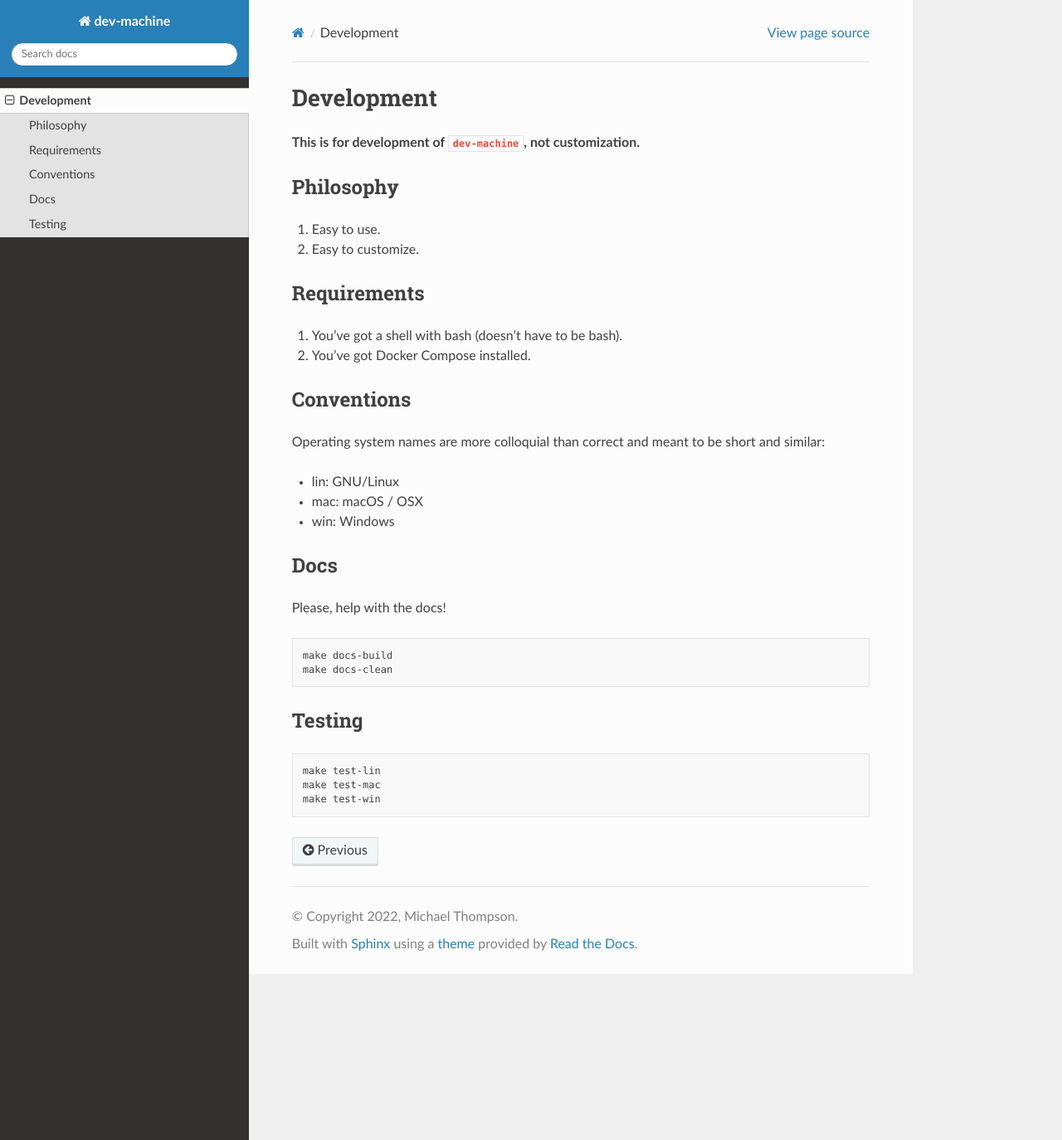
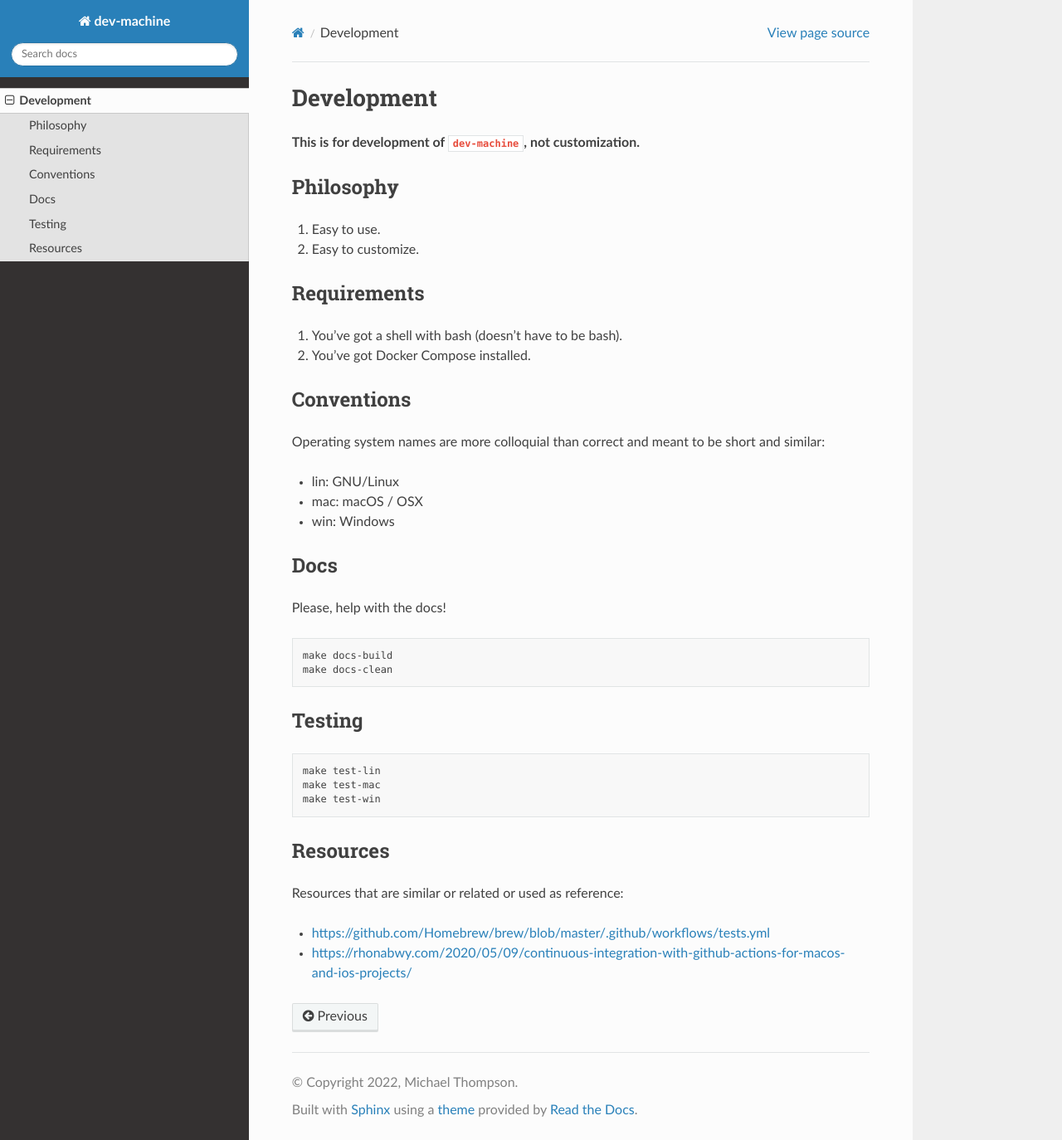
Before and after one commit to ActionScripted/dev-machine, a Sphinx documentation site: the page built from docs/development/index.md, in a window 1280 px wide and 1374 px high. Shown: the whole window at 83% size. Built offline with Sphinx 7.4.7 and the Read the Docs theme 2.0.0, drawn with Linux system fonts in a browser that asks for light colours.

Commit message:
adding resources

````diff
--- a/docs/development/index.md
+++ b/docs/development/index.md
@@ -44,3 +44,10 @@ make test-lin
 make test-mac
 make test-win
 ```
+
+## Resources
+
+Resources that are similar or related or used as reference:
+
+* <https://github.com/Homebrew/brew/blob/master/.github/workflows/tests.yml>
+* <https://rhonabwy.com/2020/05/09/continuous-integration-with-github-actions-for-macos-and-ios-projects/>
````
